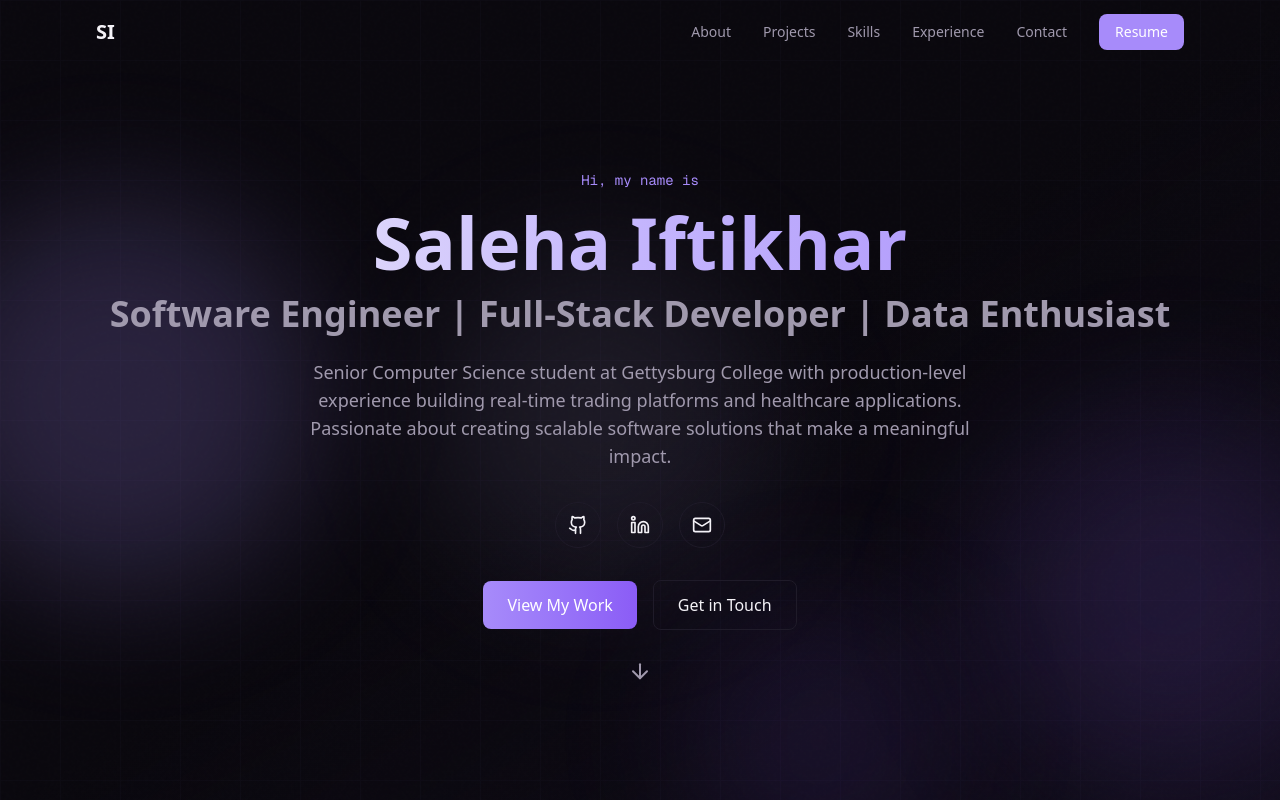
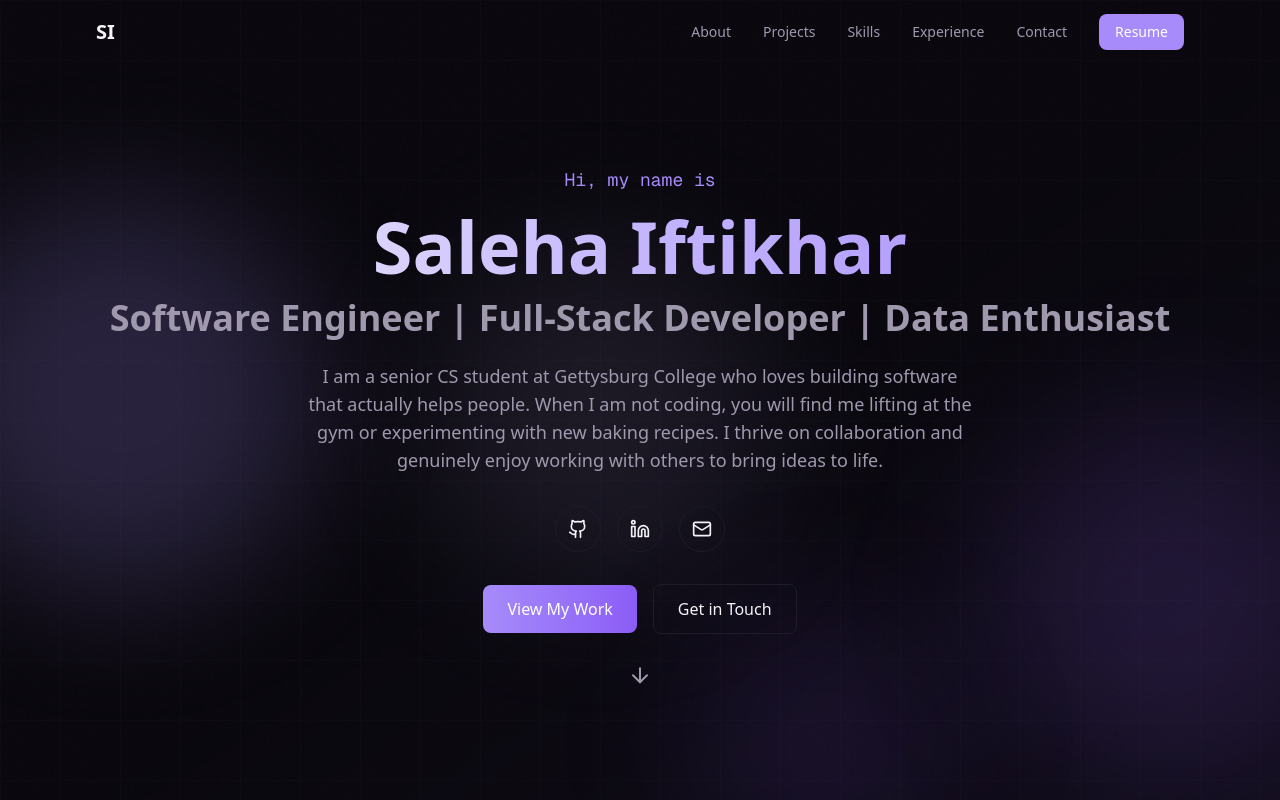
Before and after one commit to salehaiftikharr/portfolio, a Next.js app: page / in a window 1280 px wide. Shown: the top 800 px of the page. Built offline with nearby package versions, Linux system fonts and the light colour scheme.

Commit message:
Changing the intro text

```diff
--- a/src/components/sections/Hero.tsx
+++ b/src/components/sections/Hero.tsx
@@ -15,7 +15,7 @@ export function Hero() {
             initial={{ opacity: 0, y: 20 }}
             animate={{ opacity: 1, y: 0 }}
             transition={{ duration: 0.5 }}
-            className="text-primary font-mono text-sm mb-4"
+            className="text-primary font-mono text-lg mb-4"
           >
             Hi, my name is
           </motion.p>
--- a/src/data/siteConfig.ts
+++ b/src/data/siteConfig.ts
@@ -4,7 +4,7 @@ export const siteConfig: SiteConfig = {
   name: "Saleha Iftikhar",
   title: "Software Engineer",
   description:
-    "Senior Computer Science student at Gettysburg College with production-level experience building real-time trading platforms and healthcare applications. Passionate about creating scalable software solutions that make a meaningful impact.",
+    "I am a senior CS student at Gettysburg College who loves building software that actually helps people. When I am not coding, you will find me lifting at the gym or experimenting with new baking recipes. I thrive on collaboration and genuinely enjoy working with others to bring ideas to life.",
   email: "iftisa01@gettysburg.edu",
   phone: "+1 (718) 551 5561",
   location: "Gettysburg, PA",
```
